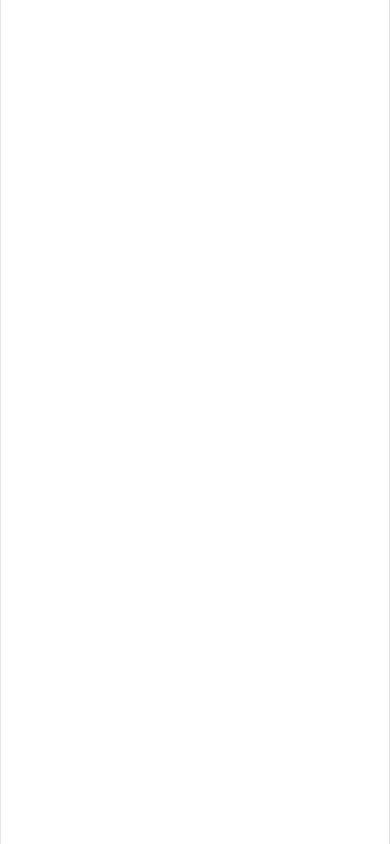
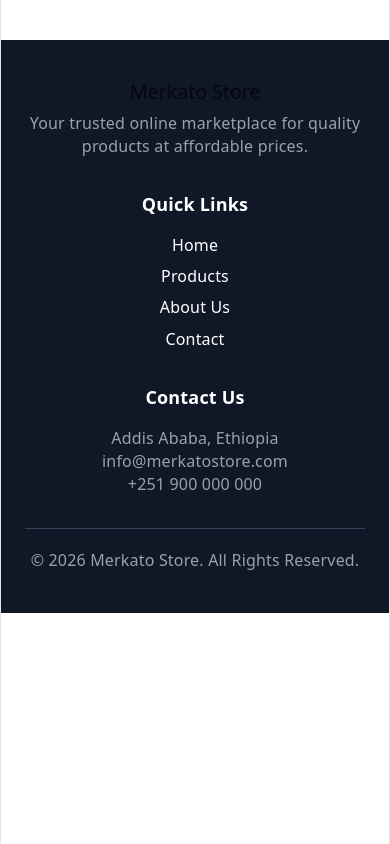
Before and after one commit to Eyob73/merkato-store, a React (Vite) app: page / in a window 390 px wide. Built offline with nearby package versions, Linux system fonts and the light colour scheme.

Commit message:
Added responsive footer component

```diff
--- a/src/App.jsx
+++ b/src/App.jsx
@@ -1,3 +1,4 @@
+import Footer from "./components/Footer";
 import { useState } from 'react'
 import reactLogo from './assets/react.svg'
 import viteLogo from './assets/vite.svg'
@@ -6,7 +7,12 @@ import './App.css'
 
 function App() {
 
+    return (
+    <>
 
+      <Footer />
+    </>
+  );
 }
 
 export default App
--- /dev/null
+++ b/src/components/Footer.jsx
@@ -0,0 +1,82 @@
+function Footer() {
+  return (
+    <footer className="bg-gray-900 text-white mt-10">
+      <div className="max-w-7xl mx-auto px-6 py-10">
+
+        <div className="grid grid-cols-1 md:grid-cols-3 gap-8">
+
+          {/* Brand Section */}
+          <div>
+            <h2 className="text-2xl font-bold text-yellow-400">
+              Merkato Store
+            </h2>
+            <p className="mt-3 text-gray-400">
+              Your trusted online marketplace for quality products at
+              affordable prices.
+            </p>
+          </div>
+
+          {/* Quick Links */}
+          <div>
+            <h3 className="text-lg font-semibold mb-4">
+              Quick Links
+            </h3>
+
+            <ul className="space-y-2">
+              <li>
+                <a href="/" className="hover:text-yellow-400">
+                  Home
+                </a>
+              </li>
+
+              <li>
+                <a href="/products" className="hover:text-yellow-400">
+                  Products
+                </a>
+              </li>
+
+              <li>
+                <a href="/about" className="hover:text-yellow-400">
+                  About Us
+                </a>
+              </li>
+
+              <li>
+                <a href="/contact" className="hover:text-yellow-400">
+                  Contact
+                </a>
+              </li>
+            </ul>
+          </div>
+
+          {/* Contact */}
+          <div>
+            <h3 className="text-lg font-semibold mb-4">
+              Contact Us
+            </h3>
+
+            <p className="text-gray-400">
+              Addis Ababa, Ethiopia
+            </p>
+
+            <p className="text-gray-400">
+              info@merkatostore.com
+            </p>
+
+            <p className="text-gray-400">
+              +251 900 000 000
+            </p>
+          </div>
+
+        </div>
+
+        <div className="border-t border-gray-700 mt-8 pt-5 text-center text-gray-400">
+          © 2026 Merkato Store. All Rights Reserved.
+        </div>
+
+      </div>
+    </footer>
+  );
+}
+
+export default Footer;
```
Also changed, not shown: src/components/Loading.jsx (added).
